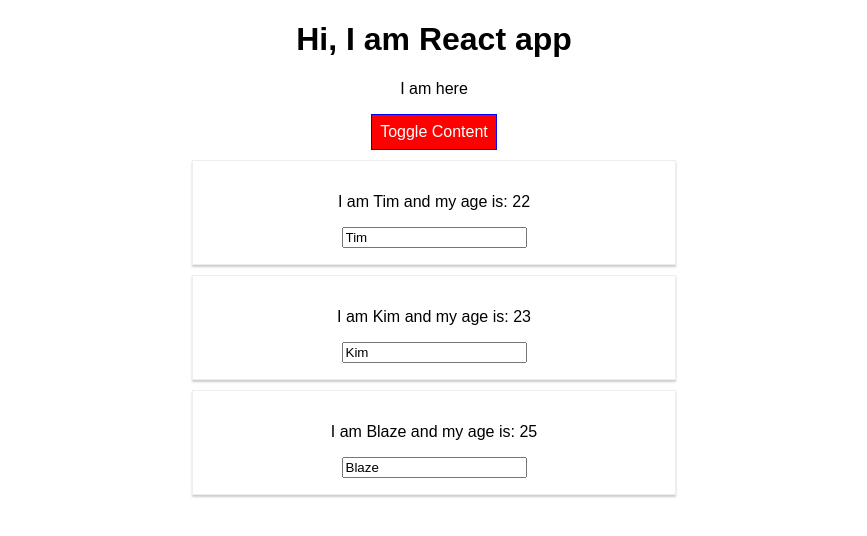
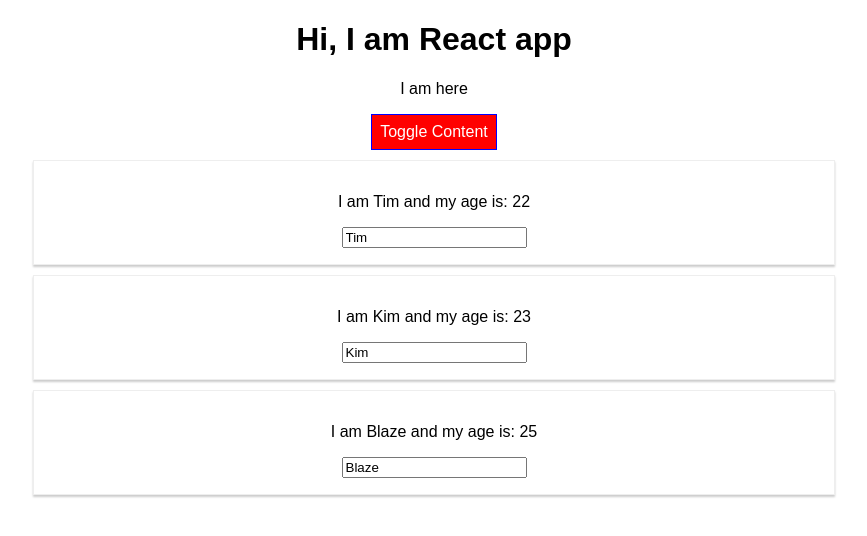
Before and after one commit to akshit-sehgal/react-samples, a React (Create React App) app: page / in a window 1280 px wide. Both pictures are taken after a click on the button "Toggle Content". Shown: the top 536 px of the page, without its empty margins (206-1073 px from the left). Built offline with nearby package versions, Linux system fonts and the light colour scheme.

Commit message:
Radium removed

```diff
--- a/src/App.js
+++ b/src/App.js
@@ -1,6 +1,5 @@
 import React, { Component } from 'react';
 import './App.css';
-import Radium, {StyleRoot} from 'radium';
 import Person from './Person/Person';
 
 class App extends Component {
@@ -56,19 +55,12 @@
       font: 'inherit',
       border: '1px solid blue',
       padding: '8px',
-      cursor: 'pointer',
-      ':hover': {
-        backgroundColor: 'lightgreen'
-      }
+      cursor: 'pointer'
     };
     let persons = null;
     if(this.state.showPersons){
       style.backgroundColor = 'red';
-      style[':hover']={
-        backgroundColor:'salmon'
-      }
       persons = (
-        <StyleRoot>
         <div>
         {
           this.state.persons.map((person, index)=>{
@@ -81,7 +73,6 @@
           })
         }
        </div>
-       </StyleRoot>
       )
     }
     let classes = [];
@@ -105,4 +96,4 @@
   }
 }
 
-export default Radium(App);
+export default App;
--- a/src/Person/Person.js
+++ b/src/Person/Person.js
@@ -1,14 +1,8 @@
 import React from 'react';
-import Radium from 'radium';
 
 const person = (props) =>  {
-    const style = {
-        '@media (min-width: 500px)':{
-            width:'450px'
-        }
-    };
     return (
-        <div className="Person" style={style}>
+        <div className="Person">
         <p onClick={props.click}>I am {props.name} and my age is: {props.age}</p>
         <p>{props.children}</p>
         <input type="text" onChange={props.changed} value={props.name}/>
@@ -16,4 +10,4 @@
     );
 };
 
-export default Radium(person);
+export default person;
```
